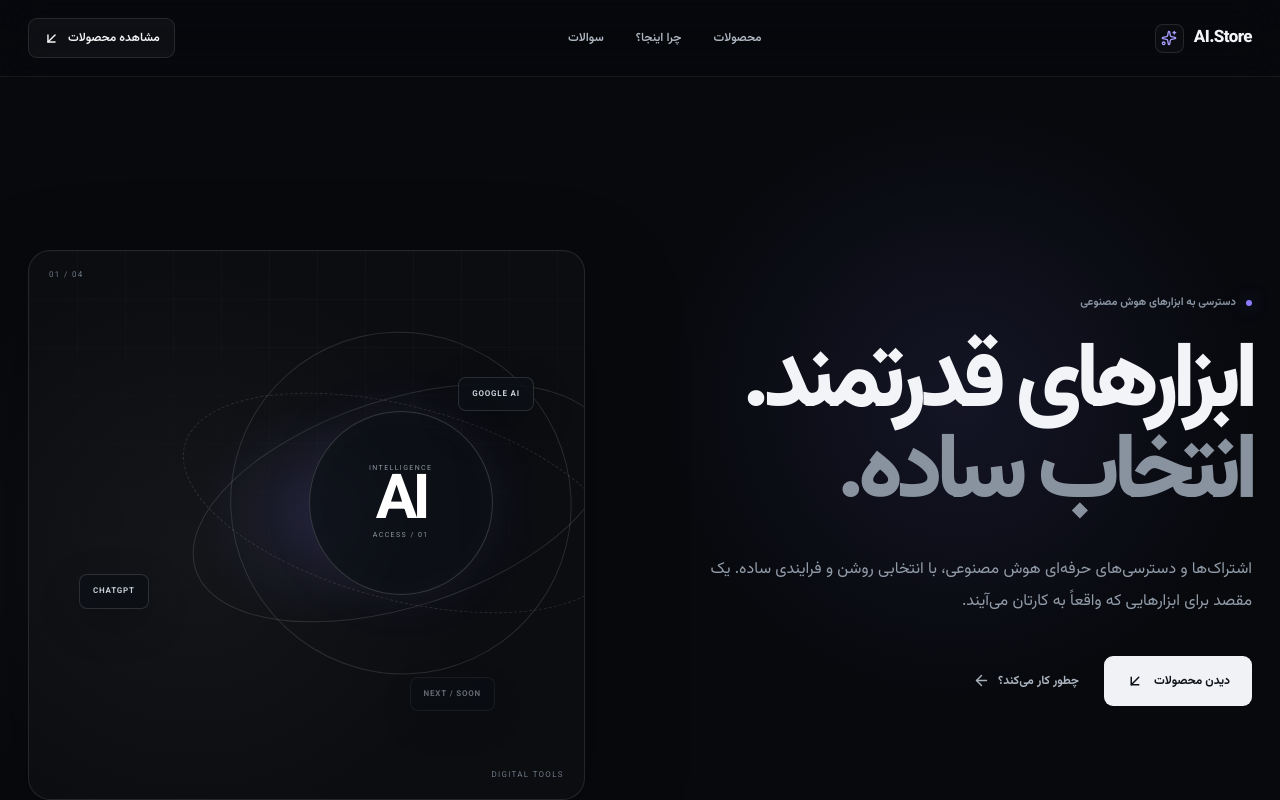
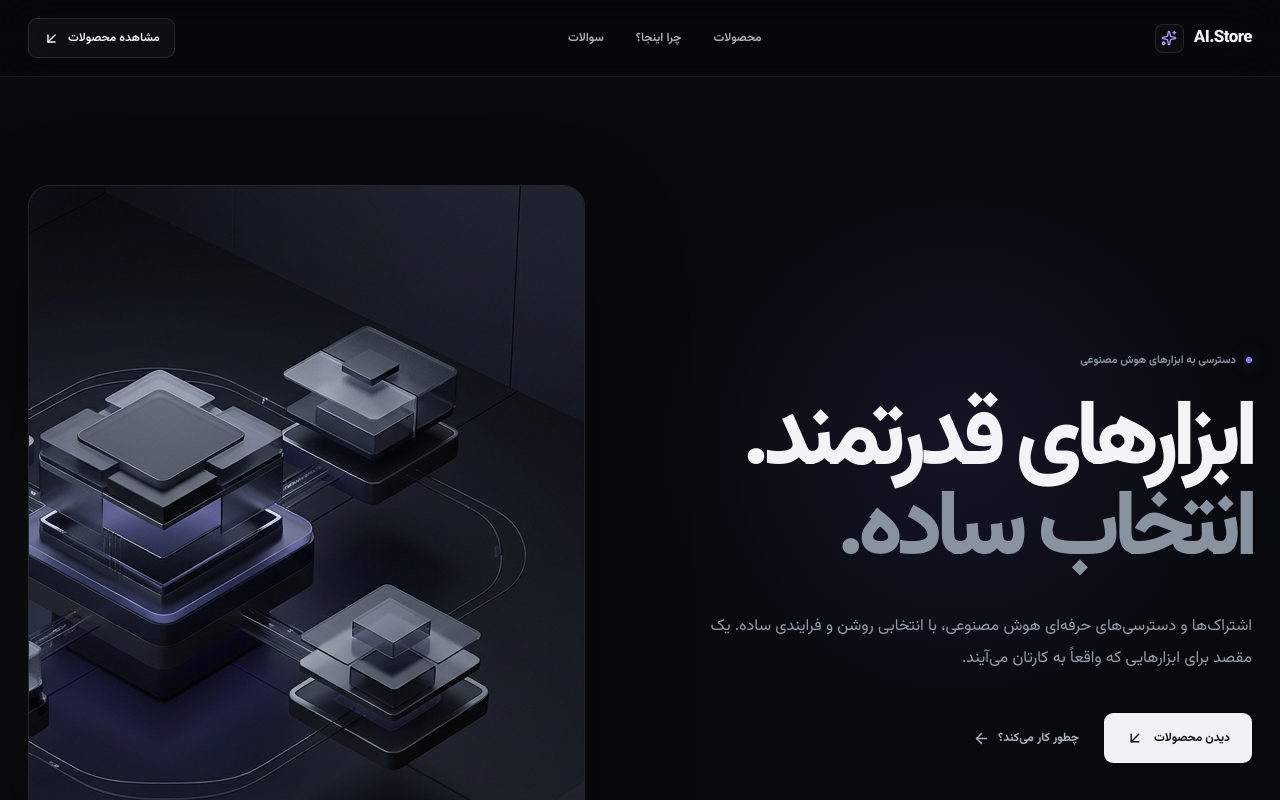
Before and after one commit to artinasd/flow-bypass, a React (Vite) app: page / in a window 1280 px wide. Shown: the top 800 px of the page. Built offline with nearby package versions, Linux system fonts and the light colour scheme.

Commit message:
Replace CSS hero artwork with generated hero image

```diff
--- a/src/App.jsx
+++ b/src/App.jsx
@@ -196,21 +196,17 @@ function App() {
               </div>
             </div>
 
-            <div className="hero-art" aria-hidden="true">
-              <div className="hero-art-grid" />
-              <div className="hero-orbit orbit-one" />
-              <div className="hero-orbit orbit-two" />
-              <div className="hero-orbit orbit-three" />
-              <div className="hero-core">
-                <span className="hero-core-small">INTELLIGENCE</span>
-                <strong>AI</strong>
-                <span className="hero-core-small">ACCESS / 01</span>
-              </div>
-              <div className="hero-node hero-node-google">GOOGLE AI</div>
-              <div className="hero-node hero-node-chatgpt">CHATGPT</div>
-              <div className="hero-node hero-node-future">NEXT / SOON</div>
-              <span className="hero-coordinate top">01 / 04</span>
-              <span className="hero-coordinate bottom">DIGITAL TOOLS</span>
+            <div className="hero-art">
+              <img
+                className="hero-image"
+                src="/hero.jpg"
+                alt=""
+                fetchPriority="high"
+                decoding="async"
+              />
+              <div className="hero-image-overlay" aria-hidden="true" />
+              <span className="hero-image-label">AI / ACCESS SYSTEM</span>
+              <span className="hero-image-index">01 / 04</span>
             </div>
           </div>
 
```
